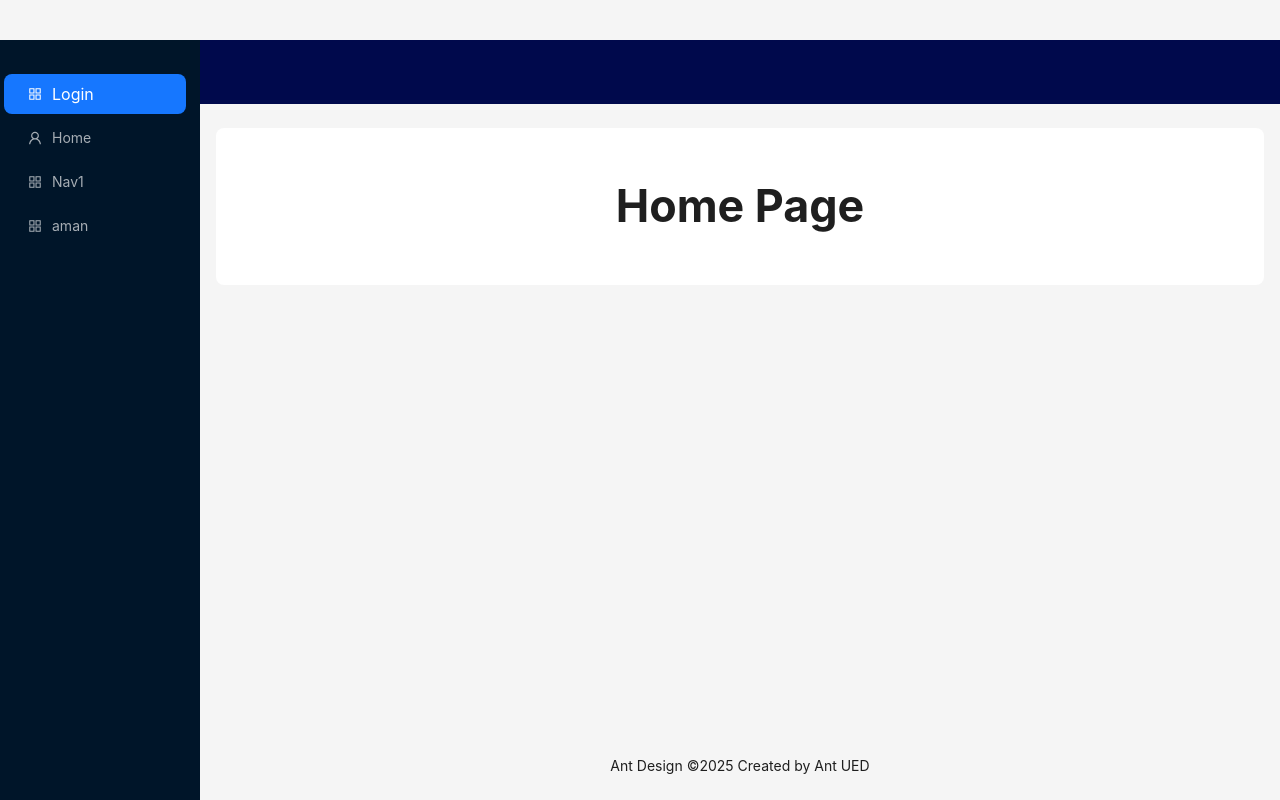
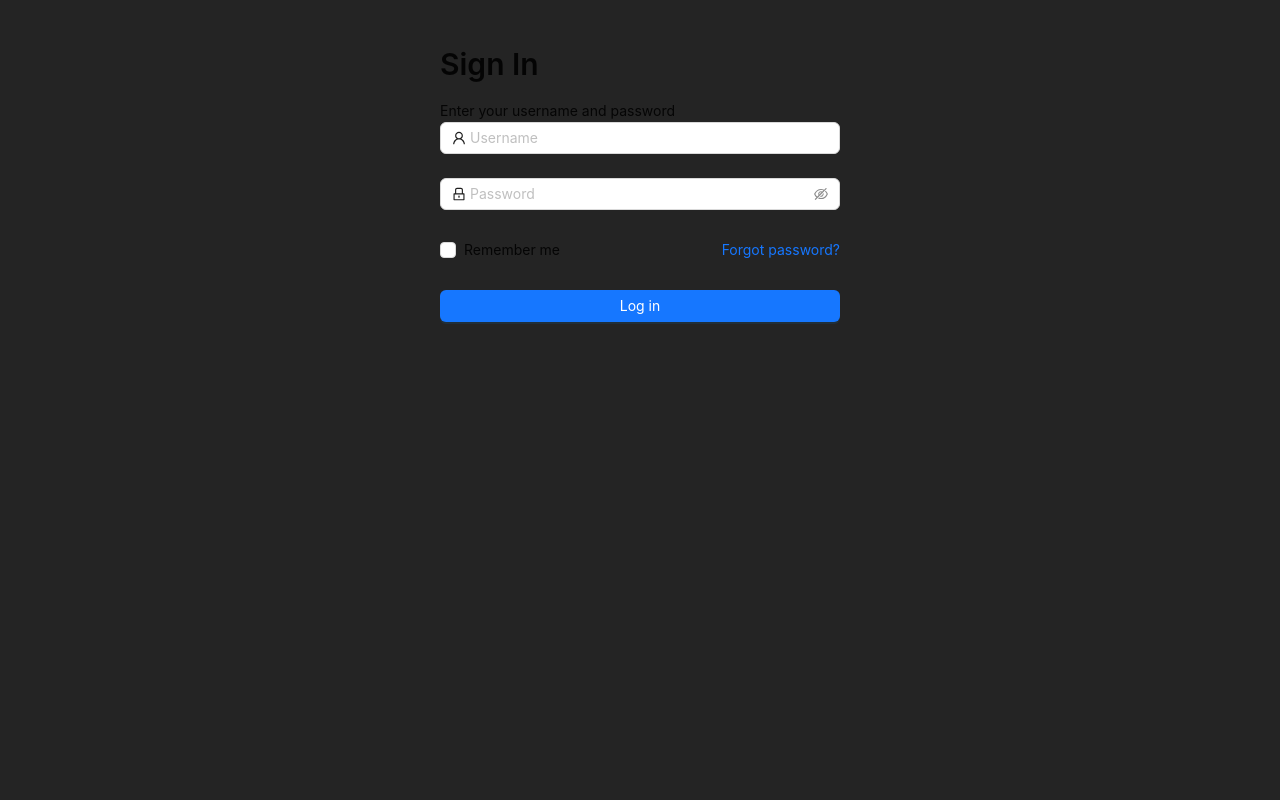
Before and after one commit to akaushik456/vite-app, a React (Vite) app: page / in a window 1280 px wide. Built offline with nearby package versions, Linux system fonts and the light colour scheme.

Commit message:
have-some-changes-in-files

```diff
--- /dev/null
+++ b/src/components/app.jsx
@@ -0,0 +1,15 @@
+import React from "react";
+import { BrowserRouter as Router, Routes, Route } from "react-router-dom";
+import Login from "./login";
+import Dashboard from "./dashboard";
+
+export default function App() {
+  return (
+    <Router>
+      <Routes>
+        <Route path="/" element={<Login />} /> {/* ✅ Default is Login */}
+        <Route path="/dashboard" element={<Dashboard />} /> {/* ✅ Dashboard Page */}
+      </Routes>
+    </Router>
+  );
+}
--- a/src/components/dashboard.jsx
+++ b/src/components/dashboard.jsx
@@ -1,90 +1,100 @@
-import React from 'react';
-import { BrowserRouter as Router, Routes, Route, Link } from 'react-router-dom';
-import Nav1 from './nav1';
-import Login from './login'
-import Aman from './aman'
-import './dashboard.css'
-
+import React, { useState, useEffect } from "react";
+import { useNavigate } from "react-router-dom";
 import {
-  AppstoreOutlined,
-  BarChartOutlined,
-  CloudOutlined,
-  ShopOutlined,
+  DesktopOutlined,
+  FileOutlined,
+  PieChartOutlined,
   TeamOutlined,
-  UploadOutlined,
   UserOutlined,
-  VideoCameraOutlined,
-} from '@ant-design/icons';
-
-import { Layout, Menu, theme } from 'antd';
+  LogoutOutlined,
+} from "@ant-design/icons";
+import { Breadcrumb, Layout, Menu, theme, Button } from "antd";
 
 const { Header, Content, Footer, Sider } = Layout;
 
-const siderStyle = {
-  overflow: 'auto',
-  position: 'sticky',
-  insetInlineStart: 0,
-  top: 0,
-  bottom: 0,
-  scrollbarWidth: 'thin',
-  scrollbarGutter: 'stable',
+function getItem(label, key, icon, children) {
+  return {
+    key,
+    icon,
+    children,
+    label,
   };
+}
 
-const App = () => {
+const items = [
+  getItem("Dashboard", "1", <PieChartOutlined />),
+  getItem("Categories", "2", <DesktopOutlined />),
+  getItem("Listing", "sub1", <UserOutlined />, [
+    getItem("List 1", "3"),
+    getItem("List 2", "4"),
+    getItem("List 3", "5"),
+  ]),
+  getItem("Team", "sub2", <TeamOutlined />, [
+    getItem("Team 1", "6"),
+    getItem("Team 2", "8"),
+  ]),
+  getItem("Files", "10", <FileOutlined />),
+];
+
+const Dashboard = () => {
+  const [collapsed, setCollapsed] = useState(false);
+  const navigate = useNavigate();
   const {
     token: { colorBgContainer, borderRadiusLG },
   } = theme.useToken();
 
+  useEffect(() => {
+    const token = localStorage.getItem("token");
+    if (!token) {
+      navigate("/"); // Redirect to login if no token
+    }
+  }, [navigate]);
+
+  const handleLogout = () => {
+    localStorage.removeItem("token"); // Remove token
+    navigate("/"); // Redirect to login
+  };
+
   return (
-    <Router>
-      <Layout hasSider>
-        <Sider style={siderStyle}>
+    <Layout style={{ minHeight: "100vh" }}>
+      <Sider collapsible collapsed={collapsed} onCollapse={(value) => setCollapsed(value)}>
         <div className="demo-logo-vertical" />
-          <Menu theme="dark" mode="inline" defaultSelectedKeys={['1']}>
-          <Menu.Item key="1" icon={<AppstoreOutlined />}>
-              <Link to="/login">Login</Link>
-            </Menu.Item>
-            <Menu.Item key="3" icon={<UserOutlined />}>
-              <Link to="/">Home</Link>
-            </Menu.Item>
-            <Menu.Item key="2" icon={<AppstoreOutlined />}>
-              <Link to="/nav1">Nav1</Link>
-            </Menu.Item>
-            <Menu.Item key="4" icon={<AppstoreOutlined />}>
-              <Link to="/aman">aman</Link>
-            </Menu.Item>
-
-          </Menu>
+        <Menu theme="dark" defaultSelectedKeys={["1"]} mode="inline" items={items} />
       </Sider>
-
       <Layout>
-          <Header style={{ padding: 0, background: colorBgContainer }} />
-          <Content style={{ margin: '24px 16px 0' }}>
+        <Header style={{ padding: 0, background: colorBgContainer, display: "flex", justifyContent: "space-between", alignItems: "center", paddingRight: "16px" }}>
+          <span style={{ marginLeft: "16px", fontSize: "18px", fontWeight: "bold" }}>Dashboard</span>
+          <button
+        onClick={() => {
+          localStorage.removeItem("token"); // Logout
+          navigate("/");
+        }}
+      >
+        Logout
+      </button>
+        </Header>
+        <Content style={{ margin: "0 16px" }}>
+          <Breadcrumb style={{ margin: "16px 0" }}>
+            <Breadcrumb.Item>User</Breadcrumb.Item>
+            <Breadcrumb.Item>Dashboard</Breadcrumb.Item>
+          </Breadcrumb>
           <div
             style={{
               padding: 24,
-                textAlign: 'center',
+              minHeight: 360,
               background: colorBgContainer,
               borderRadius: borderRadiusLG,
             }}
           >
-              {/* Routes Configuration */}
-              <Routes>
-                <Route path="/" element={<h1>Home Page</h1>} />
-                <Route path="/nav1" element={<Nav1 />} />
-                <Route path="/login" element={<Login />} />
-                <Route path="/aman" element={<Aman />} />
-              </Routes>
+            Welcome to your Dashboard!
           </div>
         </Content>
-
-          <Footer style={{ textAlign: 'center' }}>
+        <Footer style={{ textAlign: "center" }}>
           Ant Design ©{new Date().getFullYear()} Created by Ant UED
         </Footer>
       </Layout>
     </Layout>
-    </Router>
   );
 };
 
-export default App;
+export default Dashboard;
--- a/src/components/login.jsx
+++ b/src/components/login.jsx
@@ -1,62 +1,77 @@
-import React from 'react';
-import { useNavigate } from 'react-router-dom';
-import { Button, Checkbox, Form, Input, Card, Typography } from 'antd';
-import './login.css';
+import React from "react";
+import { Button, Checkbox, Form, Input, Typography } from "antd";
+import { LockOutlined, UserOutlined } from "@ant-design/icons";
+import { useNavigate } from "react-router-dom";
 
-const { Title } = Typography;
+const { Title, Text } = Typography;
 
 const Login = () => {
-  const navigate = useNavigate(); // Hook for navigation
+  const navigate = useNavigate();
 
-  const onFinish = (values) => {
-    console.log('Success:', values);
-    navigate('/nav1'); // Redirect to Nav1 page on successful login
-  };
+  const onFinish = async (values) => {
+    console.log("Received values:", values);
 
-  const onFinishFailed = (errorInfo) => {
-    console.log('Failed:', errorInfo);
+    // Simulate API Call (Replace with actual API call)
+    const response = await fetch("https://your-api.com/login", {
+      method: "POST",
+      headers: {
+        "Content-Type": "application/json",
+      },
+      body: JSON.stringify({
+        username: values.username,
+        password: values.password,
+      }),
+    });
+
+    const data = await response.json();
+
+    if (data.token) {
+      localStorage.setItem("token", data.token); // Save token
+      navigate("/dashboard"); // Redirect to Dashboard
+    } else {
+      alert("Invalid username or password");
+    }
   };
 
   return (
-    <div className="login-container">
-      <Card className="login-card">
-        <Title level={2} className="login-title">Login</Title>
-
+    <div style={{ maxWidth: "400px", margin: "auto", padding: "20px" }}>
+      <Title level={2}>Sign In</Title>
+      <Text>Enter your username and password</Text>
       <Form
-          name="basic"
-          layout="vertical"
+        name="login"
         initialValues={{ remember: true }}
         onFinish={onFinish}
-          onFinishFailed={onFinishFailed}
-          autoComplete="off"
+        layout="vertical"
       >
+        {/* Username Field */}
         <Form.Item
-            label="Username"
           name="username"
-            rules={[{ required: true, message: 'Please input your username!' }]}
+          rules={[{ required: true, message: "Please enter your username!" }]}
         >
-            <Input placeholder="Enter your username" />
+          <Input prefix={<UserOutlined />} placeholder="Username" />
         </Form.Item>
 
+        {/* Password Field */}
         <Form.Item
-            label="Password"
           name="password"
-            rules={[{ required: true, message: 'Please input your password!' }]}
+          rules={[{ required: true, message: "Please enter your password!" }]}
         >
-            <Input.Password placeholder="Enter your password" />
+          <Input.Password prefix={<LockOutlined />} placeholder="Password" />
         </Form.Item>
 
-          <Form.Item name="remember" valuePropName="checked">
+        {/* Remember Me & Forgot Password */}
+        <Form.Item>
           <Checkbox>Remember me</Checkbox>
+          <a style={{ float: "right" }} href="#">Forgot password?</a>
         </Form.Item>
 
+        {/* Submit Button */}
         <Form.Item>
           <Button type="primary" htmlType="submit" block>
-              Submit
+            Log in
           </Button>
         </Form.Item>
       </Form>
-      </Card>
     </div>
   );
 };
--- a/src/main.jsx
+++ b/src/main.jsx
@@ -1,10 +1,12 @@
-import { StrictMode } from 'react'
-import { createRoot } from 'react-dom/client'
-import './index.css'
-import Dashboard from './components/dashboard'
+import React from "react";
+import { createRoot } from "react-dom/client";
+import App from "./components/app";
+import "./index.css";
 
-createRoot(document.getElementById('root')).render(
-  <StrictMode>
-    <Dashboard />
-  </StrictMode>,
-)
+const root = createRoot(document.getElementById("root"));
+
+root.render(
+  <React.StrictMode>
+    <App /> {/* ✅ Only App is rendered, routing will handle pages */}
+  </React.StrictMode>
+);
```
Lines whose indentation alone changed are shown as unchanged.
